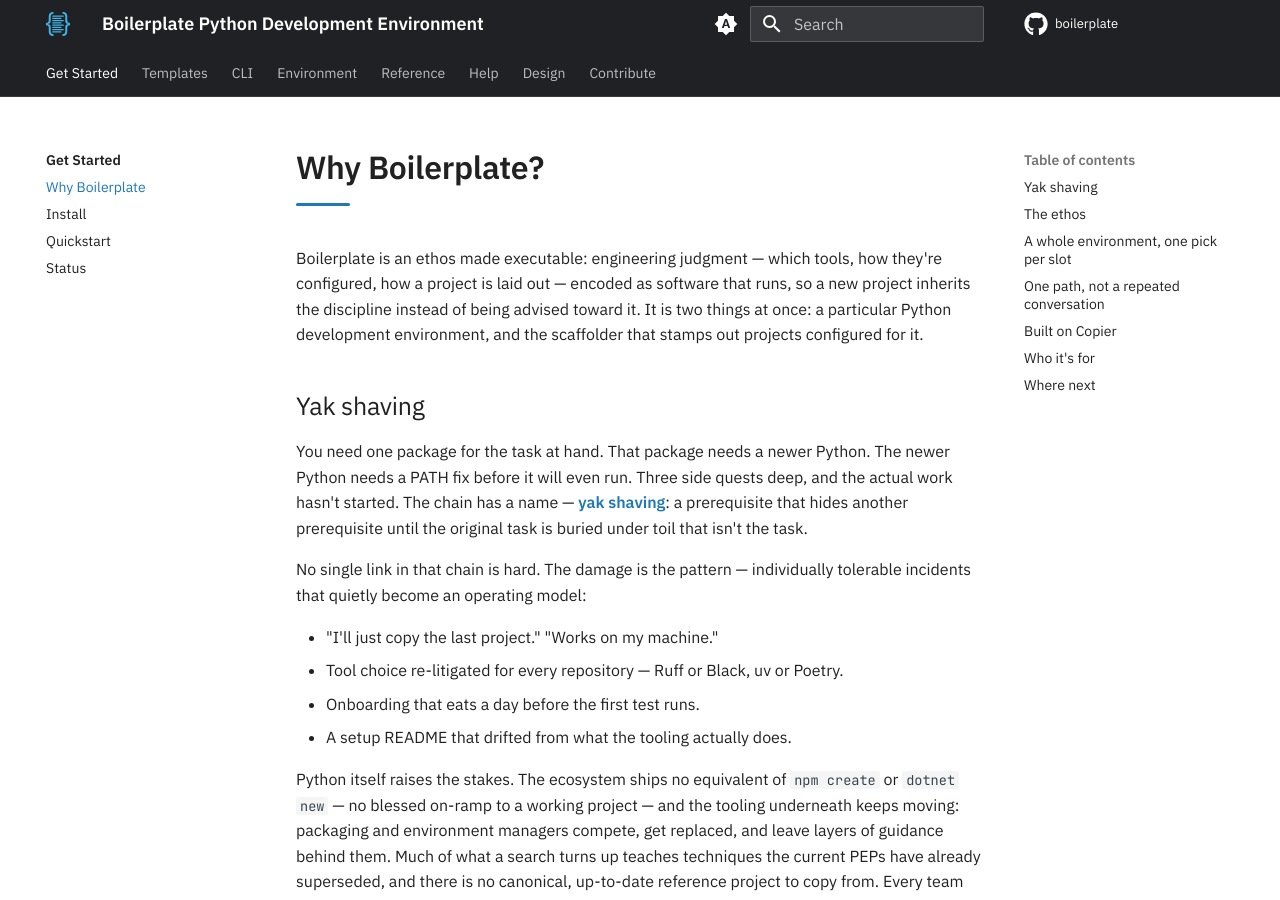
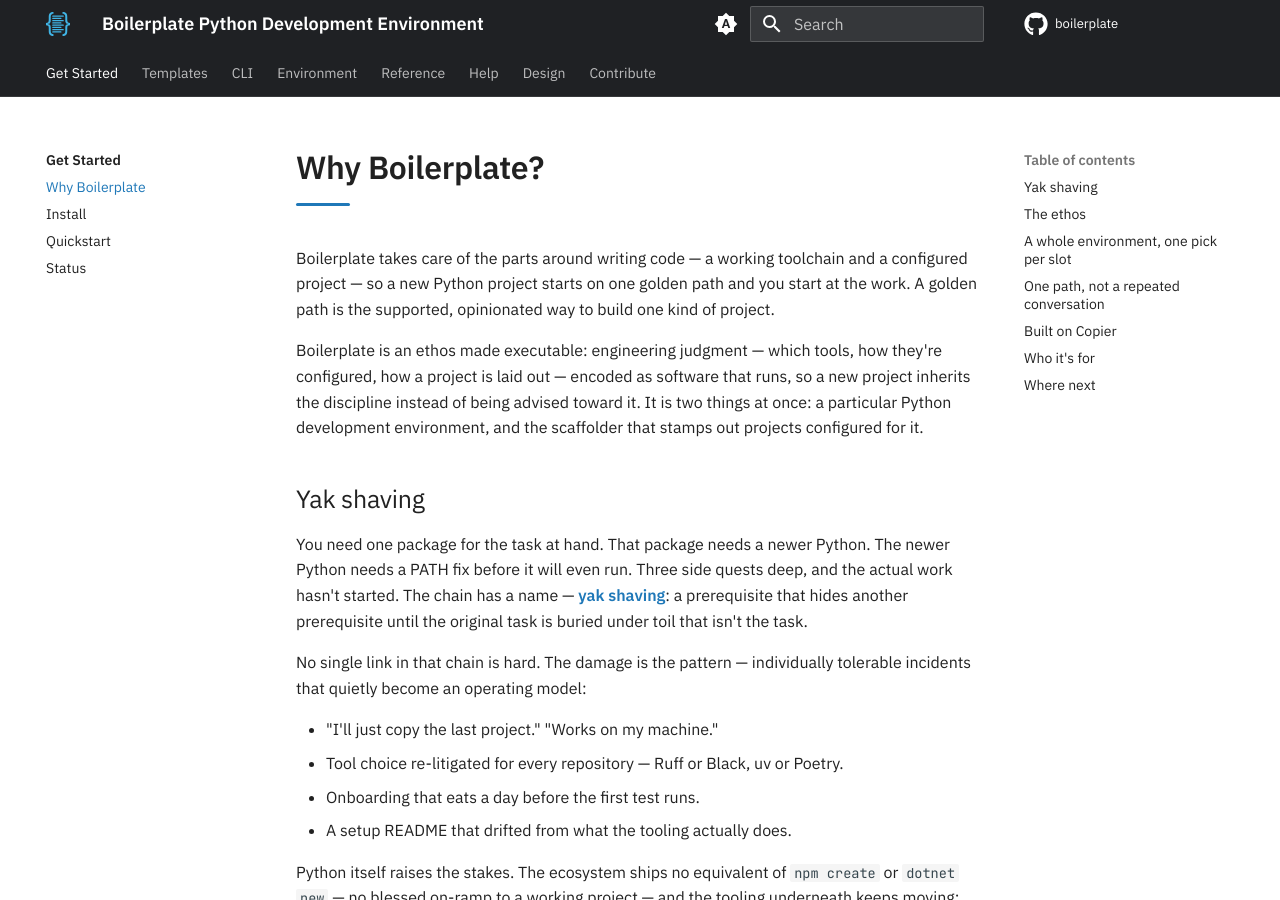
Before and after one commit to TheRealBillSiegler/boilerplate, an MkDocs documentation site: the page built from docs/why.md, in a window 1280 px wide and 900 px high. Built offline with MkDocs 1.6.1 and Material for MkDocs 9.7.7, drawn with Linux system fonts in a browser that asks for light colours; comment, search, counter and statistics services are not loaded; the version menu is left out; some of the changed text lies outside the part shown.

Commit message:
docs: open why.md with the mission statement
Adds the page's opening sentence: what Boilerplate does and why,
glossing golden path on first use, plus a Where-next pointer to
the vision in design 01 for readers who want the target picture.

Co-Authored-By: Claude Opus 5.5 <noreply@anthropic.com>

```diff
--- a/docs/why.md
+++ b/docs/why.md
@@ -3,6 +3,8 @@ description: Why Boilerplate exists — the ethos it encodes, the environment it
 ---
 
 # Why Boilerplate?
+
+Boilerplate takes care of the parts around writing code — a working toolchain and a configured project — so a new Python project starts on one golden path and you start at the work. A golden path is the supported, opinionated way to build one kind of project.
 
 Boilerplate is an ethos made executable: engineering judgment — which tools, how they're configured, how a project is laid out — encoded as software that runs, so a new project inherits the discipline instead of being advised toward it. It is two things at once: a particular Python development environment, and the scaffolder that stamps out projects configured for it.
 
@@ -73,6 +75,7 @@ Platform teams and template maintainers who own more than one template and want
 
 ## Where next
 
+- **[The vision](design/01-overview.md#what-boilerplate-is)** — the target catalog and environment, in design terms.
 - **[Implementation status](status.md)** — what is implemented, partial, or planned.
 - **[Quickstart](quickstart.md)** — install and scaffold your first project.
 - **[Template composition](templates-hub/composition.md)** — the `extends` mechanics in depth.
```
